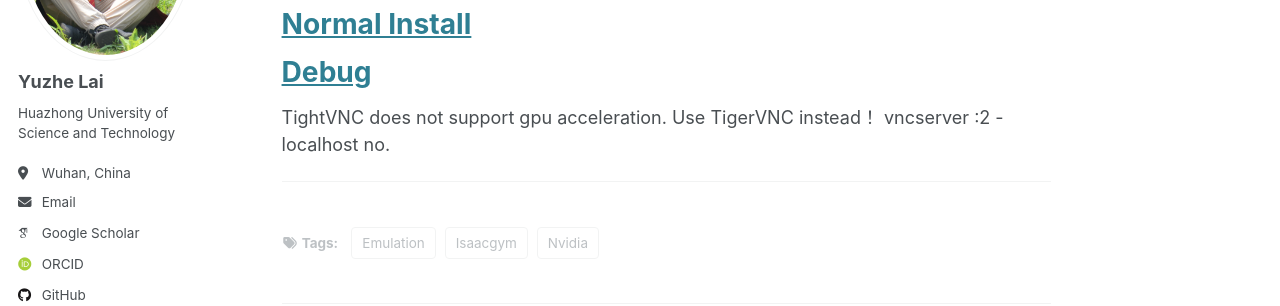
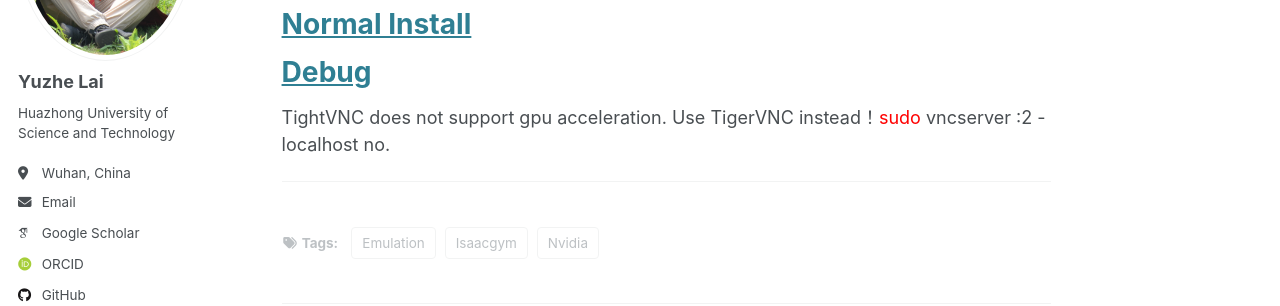
Before and after one commit to plague155/plague155.github.io, a Jekyll site: the page built from _posts/2012-08-14-blog-post-1.md, in a window 1280 px wide and 900 px high. Shown: the part 272-578 px from the top of the window. Built offline with Jekyll 4.4.1, drawn with Linux system fonts in a browser that asks for light colours; some web fonts are replaced.

Commit message:
Update 2012-08-14-blog-post-1.md

```diff
--- a/_posts/2012-08-14-blog-post-1.md
+++ b/_posts/2012-08-14-blog-post-1.md
@@ -17,6 +17,6 @@
 [Debug](https://github.com/isaac-sim/IsaacGymEnvs/issues/221)
 ======
 
-TightVNC does not support gpu acceleration. Use TigerVNC instead！ vncserver :2 -localhost no.
+TightVNC does not support gpu acceleration. Use TigerVNC instead！<span style="color:red;">sudo</span> vncserver :2 -localhost no.
 
 ------
```
